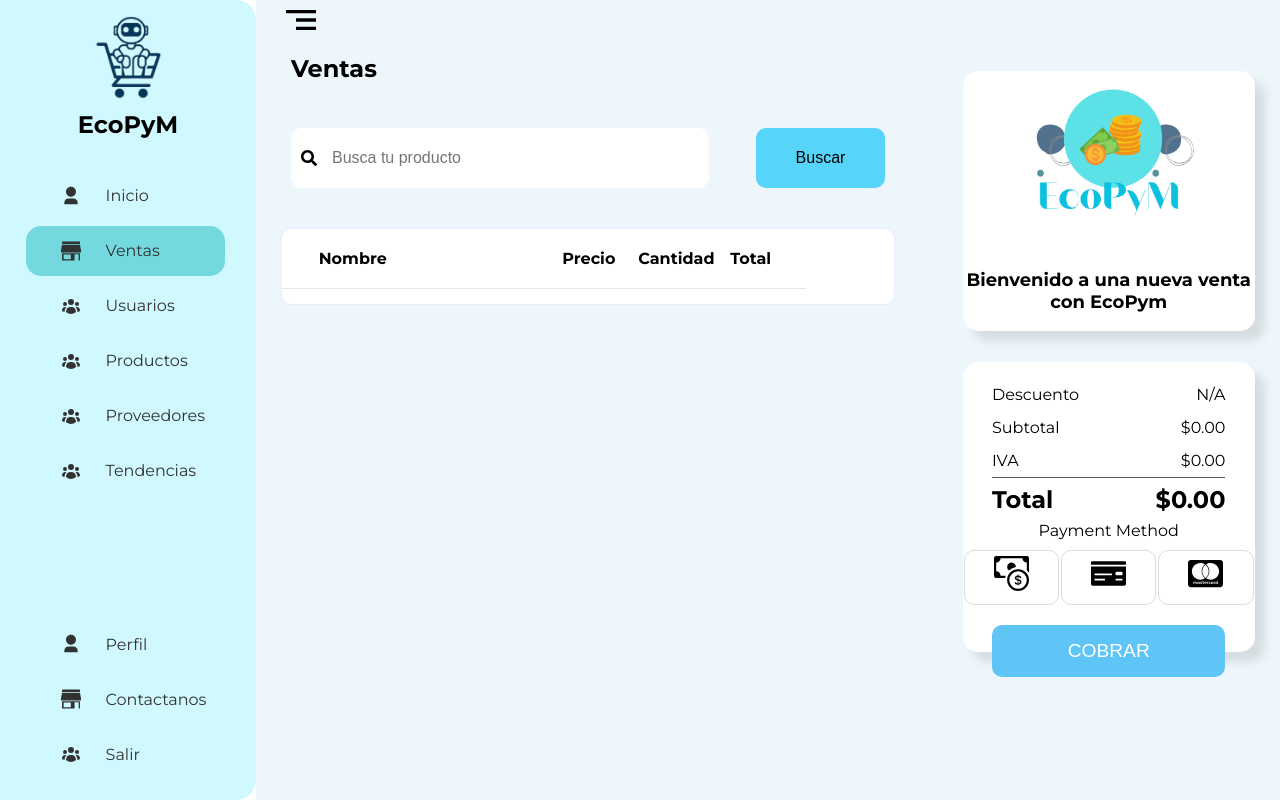
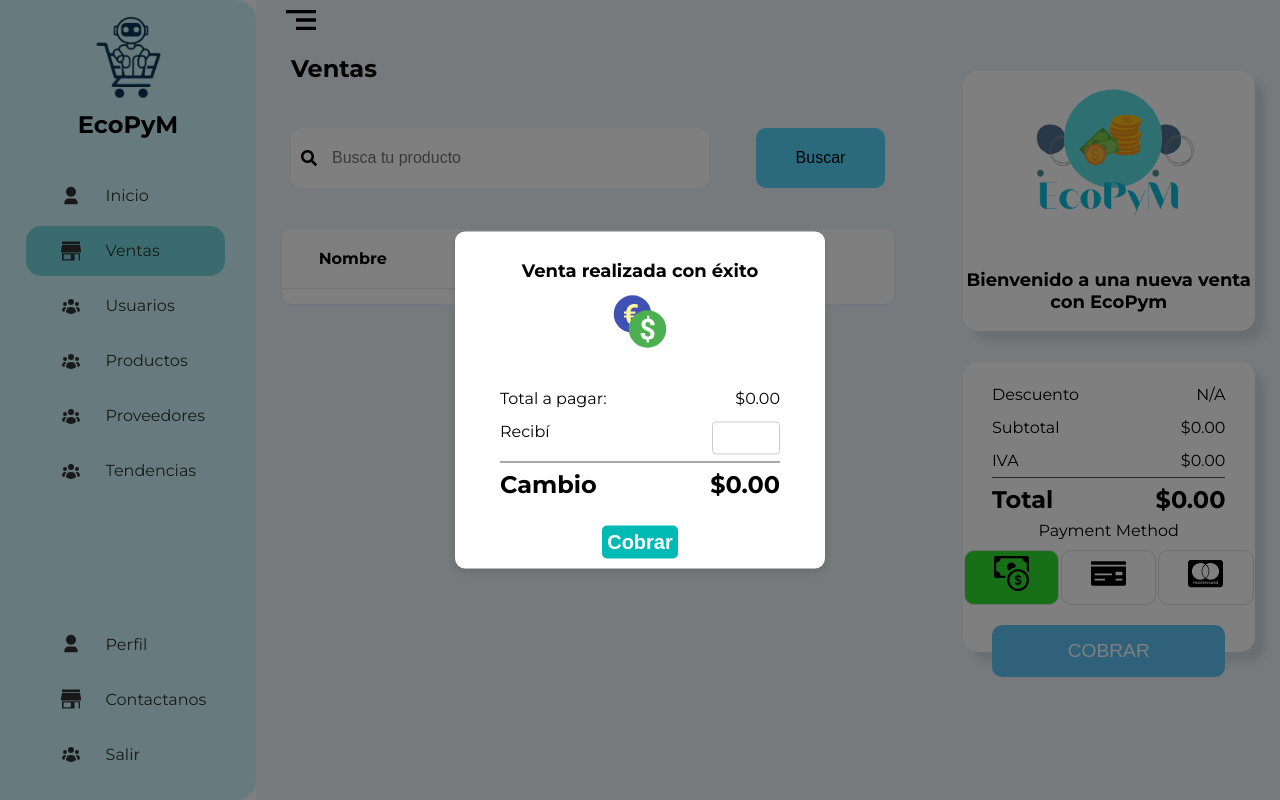
Before and after one commit to Tecnologico-Oaxaca/EcoPyM-Frontend, a React (Create React App) app: page /Menu/MisVentas in a window 1280 px wide. Both pictures are taken after a click on the button "COBRAR". Built offline with nearby package versions, Linux system fonts and the light colour scheme.

Commit message:
Creación del ModalPay

```diff
--- /dev/null
+++ b/src/Components/ModalPay/ModalPay.css
@@ -0,0 +1,56 @@
+.ModalPayContainer {
+    position: absolute;
+    top: 50%;        /* Centrado vertical */
+    left: 50%;       /* Centrado horizontal */
+    transform: translate(-50%, -50%); /* Ajusta la posición exacta del centro */
+    width: 50%;      /* Ancho del modal */
+    max-width: 350px; /* Máximo ancho que puede tener */
+    background-color: white; /* Fondo blanco */
+    padding: 10px;   /* Espaciado interno */
+    box-shadow: 0 4px 8px rgba(0,0,0,0.1);
+    z-index: 1050;
+    border-radius: 10px;
+    display: flex;
+    flex-direction: column;
+    align-items: center;
+    justify-content: center;
+    height: auto;
+}
+
+.ModalPay-overlay {
+    position: fixed;
+    top: 0;
+    left: 0;
+    width: 100%;
+    height: 100%;
+    background-color: rgba(0, 0, 0, 0.5); /* Oscurece el fondo */
+    z-index: 1040; /* Menor que el modal para que esté detrás */
+}
+
+.ModalPay-title {
+    margin-bottom: 20px; /* Espacio debajo del título */
+    text-align: center;
+    font-size: 18px;
+    font-weight: bold;
+}
+.ModalPay-icono{
+    font-size: 60px;
+    justify-content: center;
+    align-items: center;
+    text-align: center;
+    margin: -10px;
+}
+
+
+.ModalPay-recibo{
+    width: 50px;
+    border: 1px solid #ccc;
+    padding: 8px;
+    border-radius: 4px;
+    margin-left: 30px;
+}
+
+.ModalPay-button{
+    margin-top: 20px;
+    display: flex;
+}
--- /dev/null
+++ b/src/Components/ModalPay/ModalPay.js
@@ -0,0 +1,52 @@
+import React,{ useState }  from 'react'
+import "./ModalPay.css"
+import { FcCurrencyExchange } from "react-icons/fc";
+
+
+function ModalPay({ closeModalCobro, total }) {
+    const [value, setValue] = useState("");
+    const receivedValue = parseFloat(value) || 0;
+    const totalToPay = parseFloat(total);
+    const change = receivedValue - totalToPay;
+
+
+    const handleChange = (e) => {
+        setValue(e.target.value);
+      };
+    return (
+        <>
+          <div className="ModalPay-overlay" onClick={closeModalCobro}></div>
+          <div className='ModalPayContainer'>
+            <p className='ModalPay-title'>Venta realizada con éxito</p>
+            <FcCurrencyExchange className='ModalPay-icono' />
+            <div className="sales-summary">
+
+                <div className="sales-summary-item">
+                    <span>Total a pagar: </span>
+                    <span>${total.toFixed(2)}</span>
+                </div>
+                <div className="sales-summary-item iva-item">
+                    <span>Recibí</span>
+                    <input className='ModalPay-recibo '
+                        type="text"
+                        value={value}
+                        onChange={handleChange}
+                    />
+                </div>
+                <div className="sales-summary-total">
+                    <span>Cambio </span>
+                    <span>${change.toFixed(2)}</span>
+                </div>
+            </div>
+
+
+
+            <div className='ModalPay-button'>
+                <button className='products-button-aceptar' onClick={closeModalCobro}>Cobrar</button>
+            </div>
+          </div>
+        </>
+    );
+}
+
+export default ModalPay
--- a/src/Components/Sales/Sales.css
+++ b/src/Components/Sales/Sales.css
@@ -117,11 +117,11 @@
 }
 
 .sales-table-precio{
-    margin: 0% 0% 0% 7%;
+    margin: 0% 0% 0% 20%;
 }
 
 .sales-table-cantidad{
-    margin: 0% 0% 0% 0%;
+    margin: 0% 0% 0% 3%;
 }
 
 .sales-table-total{
@@ -221,6 +221,7 @@
 
 .sale-producto-img-info {
     display: flex;
+    align-items: center;
     justify-content: left;
     text-align: left;
     padding: 20px 20px 0px 10px;
@@ -233,13 +234,26 @@
     height: 130px;
     display: block;
     position: relative;
+    display: grid;
+    white-space: nowrap;
+    overflow: hidden;
+
 
 }
 .sale-products-name {
-    font-size: 18px;
+    font-size: 14px;
     font-weight: bold;
     margin-bottom: 0px;
-    margin-top: 5%;
+    margin-top: 3%;
+    flex-grow: 1;
+    min-width: 100px; /* Ancho mínimo */
+    max-width: 300px;
+    overflow: hidden;
+    text-overflow: ellipsis;
+    line-height: 1em;
+}
+.sale-products-name p {
+    font-size: 1vw; /* Ajusta el tamaño del texto según el ancho de la ventana */
 }
 
 .sale-products-price{
@@ -393,6 +407,19 @@
     justify-content: space-around;
     margin-top: 10px;
 }
+.payment-method-button-efectivo{
+    background: rgb(46, 223, 46);
+    border: 1px solid #ddd;
+    border-radius: 10px;
+    padding: 5px 10%;
+    cursor: pointer;
+    font-size: 1.5em;
+    font-size: 35px;
+}
+
+.payment-method-button-efectivo:hover {
+    background: rgb(17, 194, 17);
+}
 
 .payment-method-button {
     background: none;
@@ -402,6 +429,10 @@
     cursor: pointer;
     font-size: 1.5em;
     font-size: 35px;
+}
+
+.payment-method-button:hover {
+    background: rgb(17, 194, 17);
 }
 
 .pay-button {
--- a/src/Components/Sales/Sales.js
+++ b/src/Components/Sales/Sales.js
@@ -10,6 +10,8 @@
 import { FaCcMastercard } from "react-icons/fa";
 import EcoVentas from "../../img/Eco-Ventas.png";
 import Notification from '../Notification/Notification';
+import ModalPay from '../ModalPay/ModalPay';
+
 
 function Sales() {
     const [searchTerm, setSearchTerm] = useState('');
@@ -18,11 +20,22 @@
     const [selectedProducts, setSelectedProducts] = useState([]);
     const [showModal, setShowModal] = useState(false);
     const [notification, setNotification] = useState({ show: false, message: "" });
-
+    const [isModalOpen, setModalOpen] = useState(false);
 
     const [currentProduct] = useState(null);
 
-
+    const openModalCobro = () => setModalOpen(true);
+    const closeModalCobro = () => {
+        setModalOpen(false);
+        resetSales();
+    };
+    //Inicialización
+    const resetSales = () => {
+        setSelectedRow(null);
+        setSelectedProduct(null);
+        setSelectedProducts([]);
+        setSearchTerm("");
+    };
 
     const handleDeleteClick = (productId) => {
         const filteredProducts = selectedProducts.filter(product => product.id !== productId);
@@ -308,7 +321,7 @@
                     <div className="payment-method">
                         <span>Payment Method</span>
                         <div className="payment-method-icons">
-                            <button className="payment-method-button">
+                            <button className="payment-method-button-efectivo">
                                 <BsCashCoin />
                             </button>
                             <button className="payment-method-button">
@@ -319,7 +332,10 @@
                             </button>
                         </div>
                     </div>
-                    <button className="pay-button">COBRAR</button>
+                    <button className="pay-button" onClick={openModalCobro}>COBRAR</button>
+                    {isModalOpen && (
+                        <ModalPay closeModalCobro={closeModalCobro} total={total} />
+                    )}
                 </div>
             </div>
 
```
